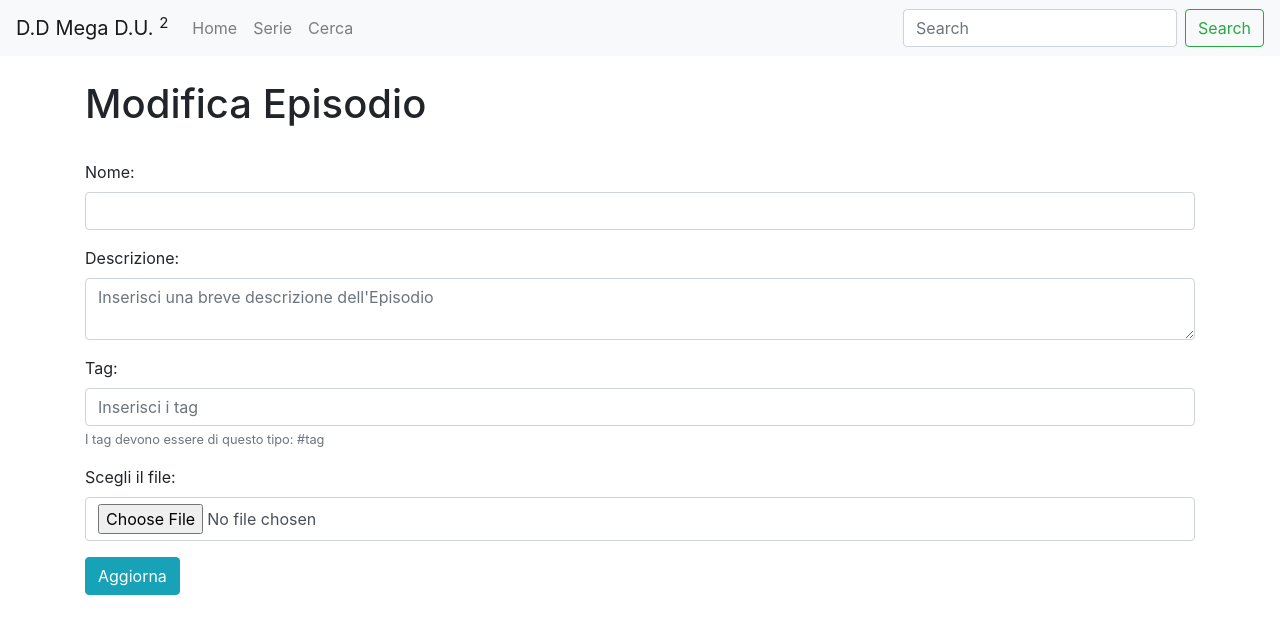
After one commit to ncvescera/D.D_Mega_Du2, a Flask app: page /episodio/5 in a window 1280 px wide. The commit adds this page. Shown: the top 634 px of the page. Run offline with Flask 2, Linux system fonts and the light colour scheme; some libraries are stand-ins or nearby versions.

Commit message:
Modifica Episodio
Implementata la funzionalita' che permette di modificare il singolo episodio.

```diff
--- a/client/routes.py
+++ b/client/routes.py
@@ -23,3 +23,7 @@ def add_serie():
 @app.route('/stagione/<int:id>', methods=['GET'])
 def stagione(id):
     return render_template('stagione.html', stagione_id=id)
+
+@app.route('/episodio/<int:id>', methods=['GET'])
+def episodio(id):
+    return render_template('episodio.html', episodio_id=id)
--- /dev/null
+++ b/client/templates/episodio.html
@@ -0,0 +1,97 @@
+{% extends "layout.html" %}
+{% block content %}
+    <div class="row">
+        <div class="col">
+            <h1>Modifica Episodio</h1>
+            <br>
+            <form id="modifica_episodio" class="needs-validation">
+                <div class="form-group">
+                    <label for="nome">Nome: </label>
+                    <input type="text" class="form-control" id="nome" name="nome" required>
+                </div>
+                <div class="form-group">
+                    <label for="descrizione">Descrizione: </label>
+                    <textarea class="form-control" id="descrizione" name="descrizione" placeholder="Inserisci una breve descrizione dell'Episodio"></textarea>
+                </div>
+                <div class="form-group">
+                    <label for="tag">Tag: </label>
+                    <input type="text" class="form-control" id="tag" name="tag" placeholder="Inserisci i tag">
+                    <small id="tagHelp" class="form-text text-muted">I tag devono essere di questo tipo: #tag</small>
+                </div>
+
+                <div class="form-group">
+                    <label for="episodio_file">Scegli il file: </label>
+                    <input type="file" class="form-control" id="episodio_file" name="file">
+                </div>
+
+                <input type="hidden" id="stagione_id" name="id" value="{{episodio_id}}">
+
+                <button class="btn btn-info">Aggiorna</button>
+            </form>
+        </div>
+    </div>
+
+    <script>
+        $(document).ready(
+            function() {
+                $.ajax({
+                    url: server_ip + '/episodio/{{episodio_id}}',
+                    type: 'GET',
+                    contentType: "application/json",
+
+                    success: function(response) {
+                        episodio = response.response;
+
+                        $('#descrizione').val(episodio.descrizione);
+                        $('#tag').val(episodio.tag);
+                        $('#nome').val(episodio.nome);
+                    },
+
+                    error: function(error) {
+                        console.log(error);
+
+                    }
+
+                });
+            }
+        );
+
+        $("#modifica_episodio").submit(
+            // evita l'invio del form alla pressione del bottone
+            // verra' gestito da AJAX
+            function(e) {
+                e.preventDefault();
+            }
+
+        ).validate({
+            messages : {
+                nome: {
+                    required: "Inserisci questo campo !"
+                },
+            },
+            submitHandler: function (form) {
+                var formData = new FormData(form);
+
+                $.ajax({
+                    url: server_ip + '/episodio',
+                    type: 'PUT',
+                    data: formData,
+
+                    success: function(response) {
+                        alert(response.message);
+                        location.reload();
+                    },
+
+                    error: function(error) {
+                        alert(error.responseJSON.error);
+                    },
+
+                    contentType: false,
+                    processData: false
+
+                });
+
+            }
+        });
+    </script>
+{% endblock content %}
--- a/client/templates/serie_by_id.html
+++ b/client/templates/serie_by_id.html
@@ -304,7 +304,7 @@
                                                         ),
                                                     $('<span>').text(' '),
                                                     $('<a class="btn btn-sm btn-primary">')    // bottone modifica episodio
-                                                        .attr('href', '')
+                                                        .attr('href', '/episodio/' + element.id)
                                                         .html(
                                                             $('<svg xmlns="http://www.w3.org/2000/svg" width="16" height="16" fill="currentColor" class="bi bi-pencil-square" viewBox="0 0 16 16"><path d="M15.502 1.94a.5.5 0 0 1 0 .706L14.459 3.69l-2-2L13.502.646a.5.5 0 0 1 .707 0l1.293 1.293zm-1.75 2.456-2-2L4.939 9.21a.5.5 0 0 0-.121.196l-.805 2.414a.25.25 0 0 0 .316.316l2.414-.805a.5.5 0 0 0 .196-.12l6.813-6.814z"/><path fill-rule="evenodd" d="M1 13.5A1.5 1.5 0 0 0 2.5 15h11a1.5 1.5 0 0 0 1.5-1.5v-6a.5.5 0 0 0-1 0v6a.5.5 0 0 1-.5.5h-11a.5.5 0 0 1-.5-.5v-11a.5.5 0 0 1 .5-.5H9a.5.5 0 0 0 0-1H2.5A1.5 1.5 0 0 0 1 2.5v11z"/></svg>')
                                                         ),
```
Also changed, not shown: server/api.py (+42 -0 lines), server/database.db.
